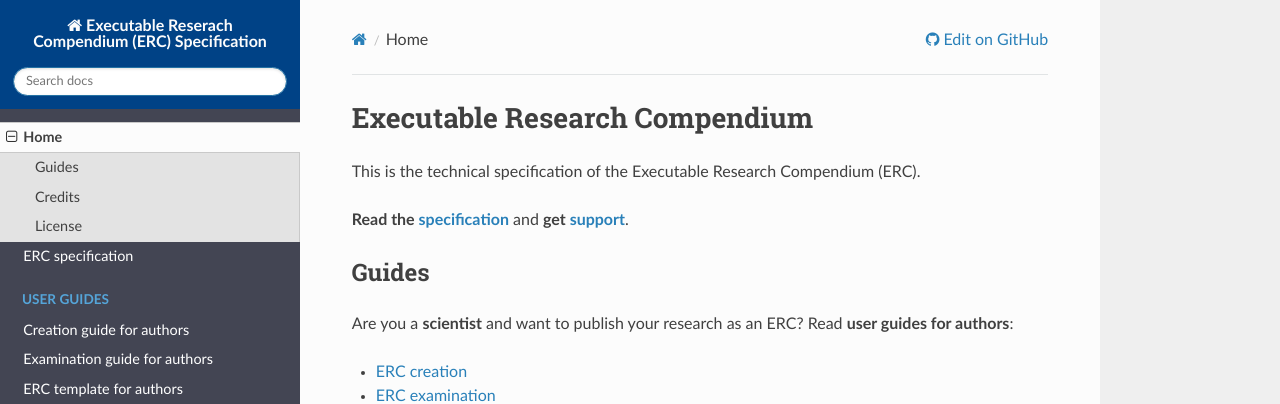
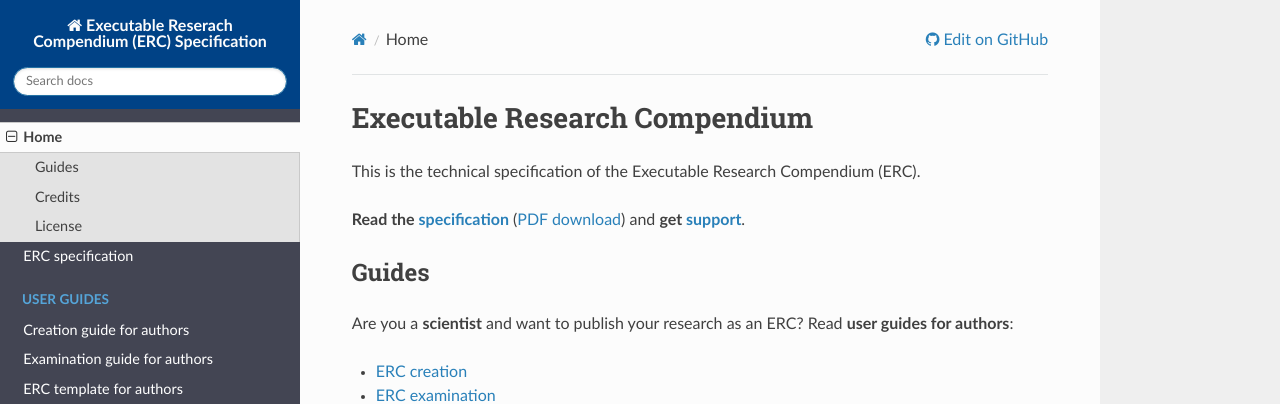
Before and after one commit to o2r-project/erc-spec, an MkDocs documentation site: the page built from docs/index.md, in a window 1280 px wide and 1344 px high. Shown: the top 404 px of the window. Built offline with MkDocs 1.6.1, drawn with Linux system fonts in a browser that asks for light colours; nearby versions of some CDN libraries; old or Windows-style settings are respelled for this version of MkDocs.

Commit message:
add pdf link to website

```diff
--- a/docs/index.md
+++ b/docs/index.md
@@ -2,7 +2,7 @@
 
 This is the technical specification of the Executable Research Compendium (ERC).
 
-**Read the [specification](spec/index.md)** and **get [support](support.md)**.
+**Read the [specification](spec/index.md)** ([PDF download](@@PDF_FILE@@)) and **get [support](support.md)**.
 
 ## Guides
 
```
Also changed, not shown: 2 other files.
